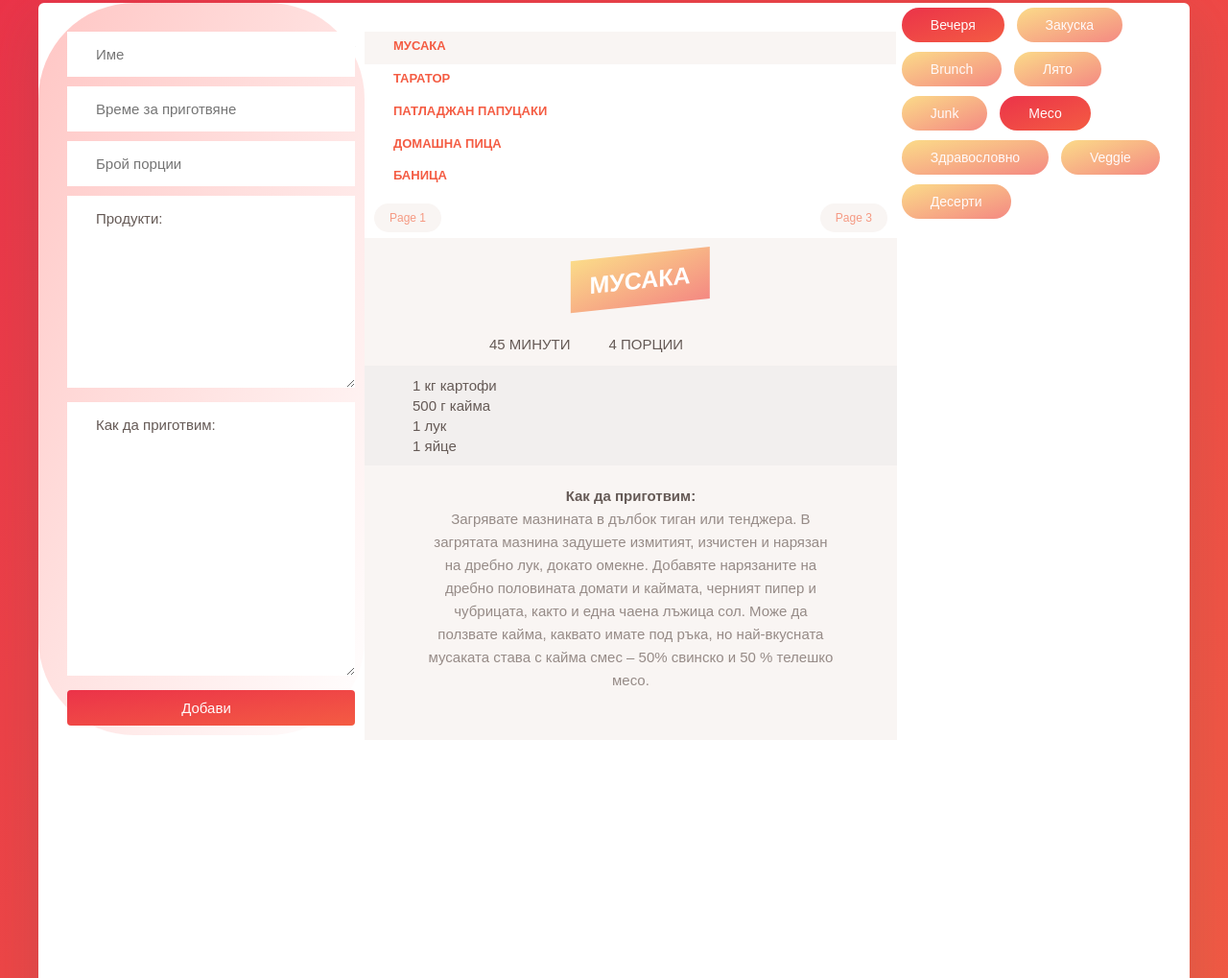
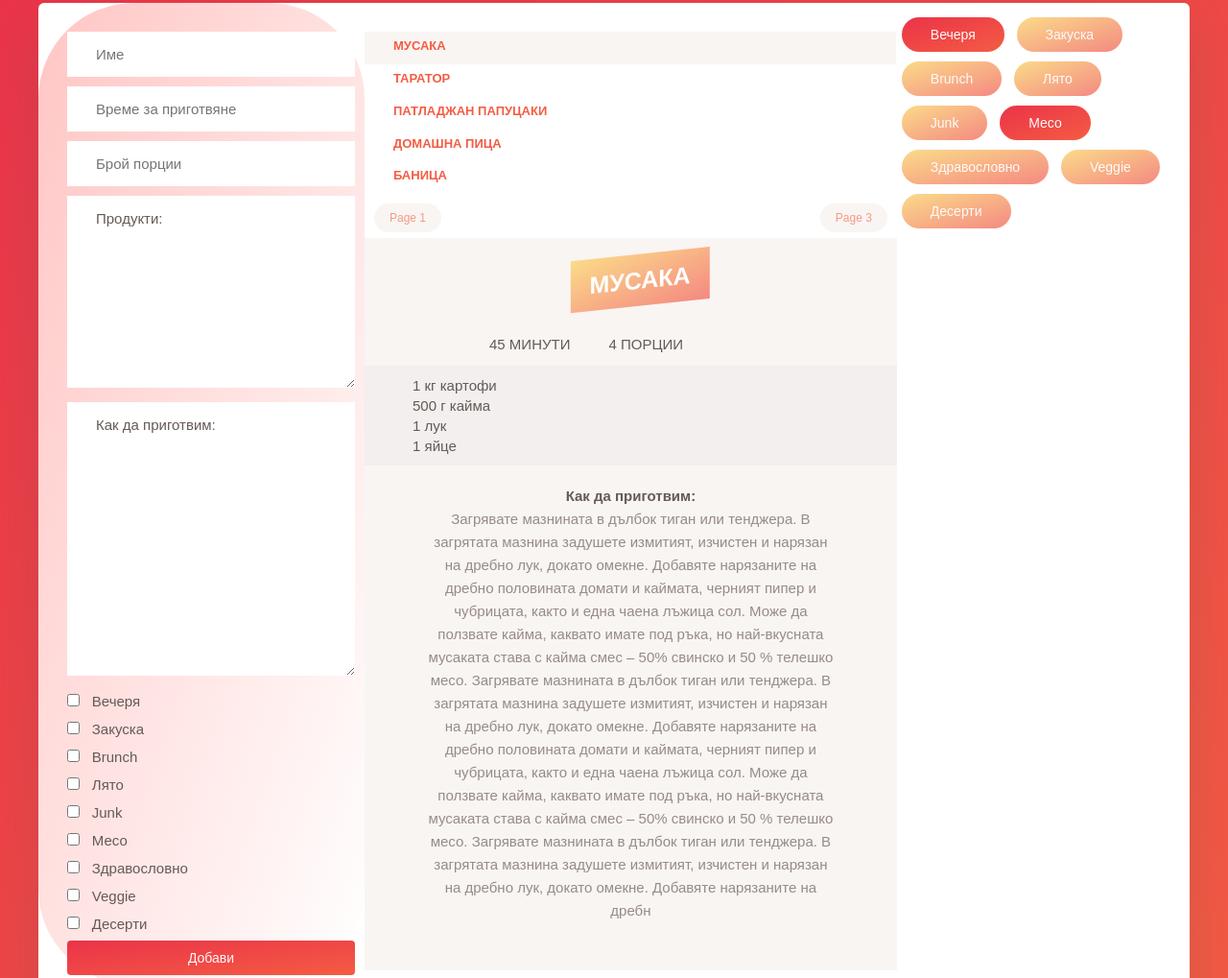
Before and after one commit to vdzhambazova/recipe-picker, a website built with webpack: page src/index.html in a window 1280 px wide. Shown: the part 48-1067 px from the top of the page at 96% size. Built offline with nearby package versions, Linux system fonts and the light colour scheme.

Commit message:
edit markup and styles

```diff
--- a/src/index.html
+++ b/src/index.html
@@ -20,6 +20,26 @@
                         rows="10">Продукти:</textarea>
                     <textarea type="text" class="recipe__description--form" placeholder="Как да приготвим" cols="40"
                         rows="15">Как да приготвим:</textarea>
+                    <div class="tags__form">
+                        <input type="checkbox" id="dinner" name="dinner" value="Dinner">
+                        <label for="dinner"> Вечеря</label><br>
+                        <input type="checkbox" id="breakfast" name="breakfast" value="Breakfast">
+                        <label for="breakfast">Закуска </label><br>
+                        <input type="checkbox" id="brunch" name="brunch" value="Brunch">
+                        <label for="dinner"> Brunch</label><br>
+                        <input type="checkbox" id="dinner" name="dinner" value="Dinner">
+                        <label for="dinner"> Лято</label><br>
+                        <input type="checkbox" id="dinner" name="dinner" value="Dinner">
+                        <label for="dinner"> Junk</label><br>
+                        <input type="checkbox" id="dinner" name="dinner" value="Dinner">
+                        <label for="dinner"> Месо</label><br>
+                        <input type="checkbox" id="dinner" name="dinner" value="Dinner">
+                        <label for="dinner"> Здравословно</label><br>
+                        <input type="checkbox" id="dinner" name="dinner" value="Dinner">
+                        <label for="dinner"> Veggie</label><br>
+                        <input type="checkbox" id="dinner" name="dinner" value="Dinner">
+                        <label for="dinner"> Десерти</label><br>
+                    </div>
                     <button class="btn add__btn">
                         <span>Добави</span>
                     </button>
@@ -114,36 +134,49 @@
                         Може да ползвате кайма, каквато имате под ръка,
                         но най-вкусната мусаката става с кайма смес – 50% свинско и
                         50 % телешко месо.
+                        Загрявате мазнината в дълбок тиган или тенджера.
+                        В загрятата мазнина задушете измитият,
+                        изчистен и нарязан на дребно лук, докато омекне.
+                        Добавяте нарязаните на дребно половината домати и каймата,
+                        черният пипер и чубрицата, както и една чаена лъжица сол.
+                        Може да ползвате кайма, каквато имате под ръка,
+                        но най-вкусната мусаката става с кайма смес – 50% свинско и
+                        50 % телешко месо.
+                        Загрявате мазнината в дълбок тиган или тенджера.
+                        В загрятата мазнина задушете измитият,
+                        изчистен и нарязан на дребно лук, докато омекне.
+                        Добавяте нарязаните на дребн
                     </p>
                 </div>
             </div>
         </div>
         <div class="col-3">
-            <button class="btn recipe__love recipe__love--active">
+            <div class="form__tags--pick"></div>
+            <button class="btn tags__pick tags__pick--active">
                 <span>Вечеря</span>
             </button>
-            <button class=" btn recipe__love">
+            <button class=" btn tags__pick">
                 <span>Закуска</span>
             </button>
-            <button class=" btn recipe__love">
+            <button class=" btn tags__pick">
                 <span>Brunch</span>
             </button>
-            <button class="btn recipe__love">
+            <button class="btn tags__pick">
                 <span>Лято</span>
             </button>
-            <button class="btn recipe__love recipe__love">
+            <button class="btn tags__pick">
                 <span>Junk</span>
             </button>
-            <button class="btn recipe__love recipe__love--active">
+            <button class="btn tags__pick tags__pick--active">
                 <span>Месо</span>
             </button>
-            <button class="btn recipe__love">
+            <button class="btn tags__pick">
                 <span>Здравословно</span>
             </button>
-            <button class="btn recipe__love">
+            <button class="btn tags__pick">
                 <span>Veggie</span>
             </button>
-            <button class="btn recipe__love">
+            <button class="btn tags__pick">
                 <span>Десерти</span>
             </button>
         </div>
```
Also changed, not shown: dist/css/style.css.
